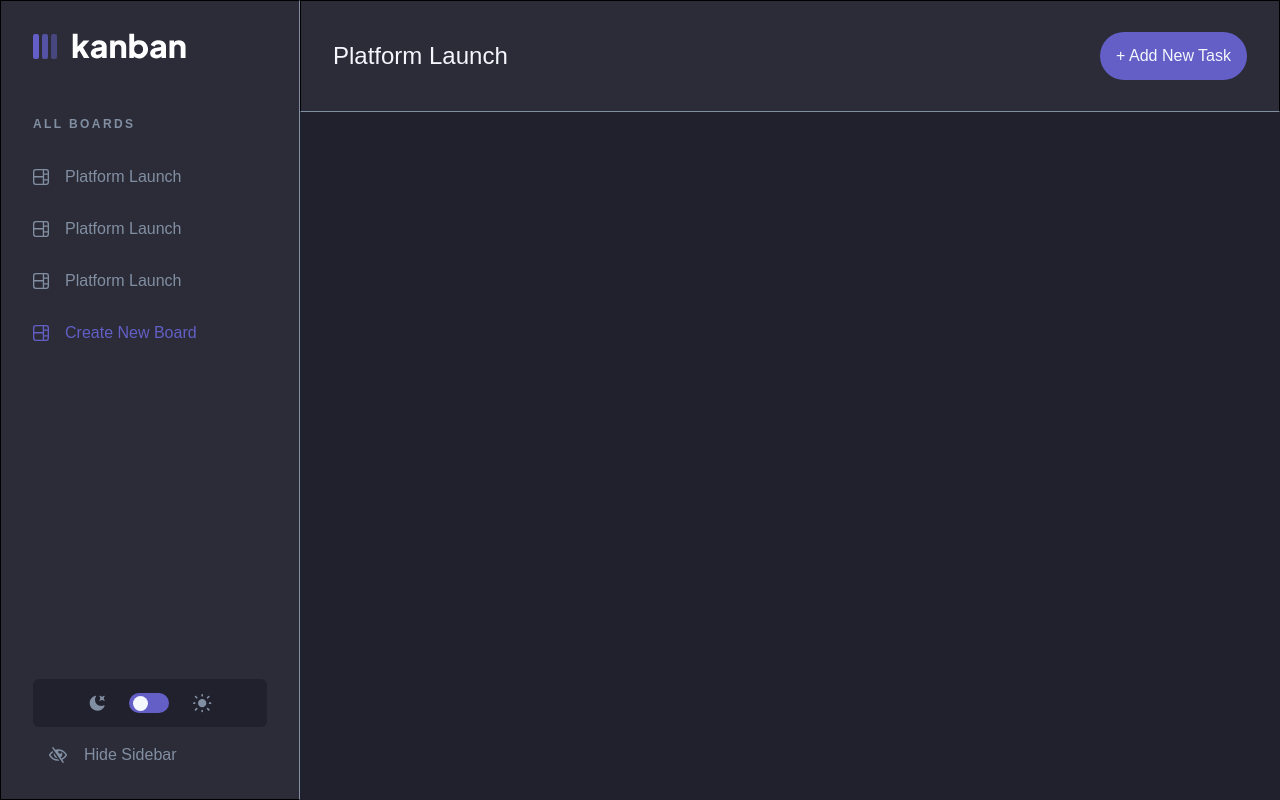
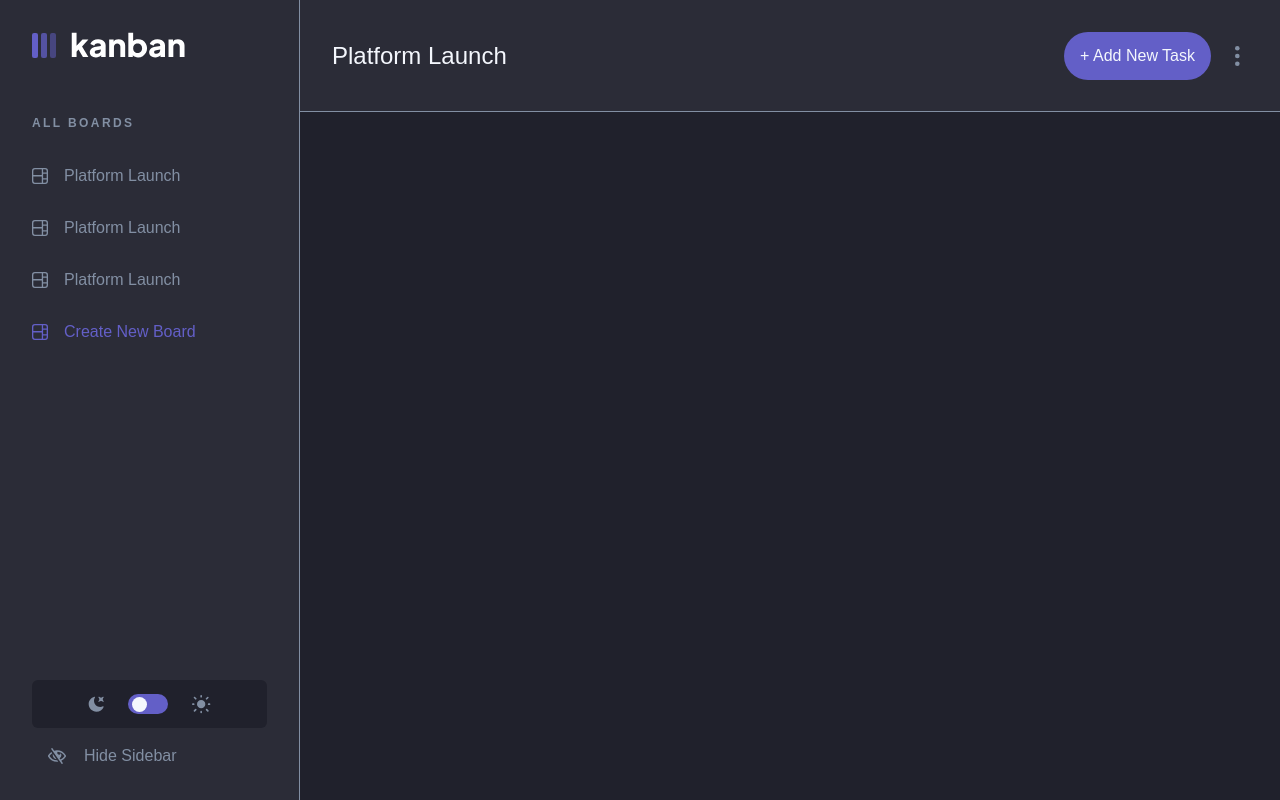
Before and after one commit to abdulrahmanalaa123/super-duper-task-management, a React (Create React App) app: page / in a window 1280 px wide. Built offline with nearby package versions, Linux system fonts and the light colour scheme.

Commit message:
finishing the dropdown menu fixing animations any bugs with the UI

```diff
--- a/src/components/navbar.js
+++ b/src/components/navbar.js
@@ -13,13 +13,13 @@ function Navbar({ hidden, toggleHidden }) {
 
   return (
     <div
-      className={`navbarcomp flex-none   ${
+      className={`navbarcomp flex-none  z-50 ${
         hidden ? "-translate-x-[300px]" : ""
       } `}
     >
       {hidden && (
         <button
-          className=" absolute w-20 h-14 top-[90%] z-[1] bg-dark-violet left-[100%] rounded-r-full"
+          className=" absolute w-20 h-14 top-[90%] z-50 bg-dark-violet left-[100%] rounded-r-full"
           onClick={() => toggleHidden(false)}
         >
           <ShowSidebar className="ml-8 text-workspace-bg-light"></ShowSidebar>
--- a/src/components/workspace.js
+++ b/src/components/workspace.js
@@ -1,18 +1,50 @@
+import { useState } from "react";
+
+import { ReactComponent as DropDown } from "../icons/dropdown.svg";
+
 function WorkSpace({ hidden }) {
+  const [showDropDown, setShowDropDown] = useState(false);
+
   return (
     <div
-      className={`flex-auto relative transition-all  ease-in-out -z-[1] duration-300 ${
-        hidden ? "-ml-[300px]" : ""
+      className={`flex-auto relative transition-all z-0 ease-in-out  duration-300 ${
+        hidden ? "-ml-[300px] duration-[240ms]" : ""
       }`}
     >
-      <div className="flex h-28 px-8 justify-between w-full bg-primary-color-dark [border-width:1px] border-b-text-grey">
+      <div className="flex h-28 px-8 justify-between w-full bg-primary-color-dark [border-bottom-width:0.5px] border-b-text-grey">
         <span className="self-center text-2xl text-workspace-bg-light ">
           Platform Launch
         </span>
-        <div className="self-center ">
+        <div className="self-center flex items-center relative">
           <button className=" bg-dark-violet rounded-full px-4 py-3 text-workspace-bg-light [font-size: 15px]  hover:bg-highlight-color transition-colors duration-150">
             + Add New Task
           </button>
+          <button
+            className="ml-4 inline-block p-2 rounded-full hover:bg-blackish"
+            onClick={() => setShowDropDown(!showDropDown)}
+          >
+            <DropDown className="text-text-grey"></DropDown>
+          </button>
+          {
+            <div
+              className={`${
+                showDropDown ? "opacity-100 sr-only" : "opacity-0 "
+              } transition-opacity absolute w-[200px] h-[100px] bg-workspace-bg-dark top-[60px] rounded-lg drop-shadow-md shadow-[#364e7e1a] p-4`}
+            >
+              <ul>
+                <li className="mb-4">
+                  <button className="text-text-grey hover:text-opacity-80 transition-colors duration-150">
+                    Edit Task
+                  </button>
+                </li>
+                <li>
+                  <button className="text-[#ea5555] hover:text-opacity-80 transition-colors duration-150">
+                    Delete Task
+                  </button>
+                </li>
+              </ul>
+            </div>
+          }
         </div>
       </div>
       <div
--- a/src/index.css
+++ b/src/index.css
@@ -23,7 +23,7 @@ code {
 
 @layer components {
   .navbarcomp {
-    @apply flex flex-col   transition ease-in-out  duration-300 bg-primary-color-dark  p-8 w-[300px] grow-[1] shrink-[1] h-full border-r-text-grey [border-width:1px];
+    @apply flex flex-col relative  transition ease-in-out  duration-300 bg-primary-color-dark  p-8 w-[300px] grow-[1] shrink-[1] h-full border-r-text-grey [border-right-width:0.5px];
   }
 
   .boardButton {
--- a/tailwind.config.js
+++ b/tailwind.config.js
@@ -10,7 +10,7 @@ module.exports = {
       "app-sky": "#49C4E5",
       "app-orange": "#E5A449",
       "app-blue": "#2A3FDB",
-      pink: "#20212C",
+      blackish: "#20212C",
       accentColor: "#645FC6",
 
       "workspace-bg-dark": "#20212C",
```
Also changed, not shown: src/icons/dropdown.svg (added), src/icons/hideSidebar.svg.
